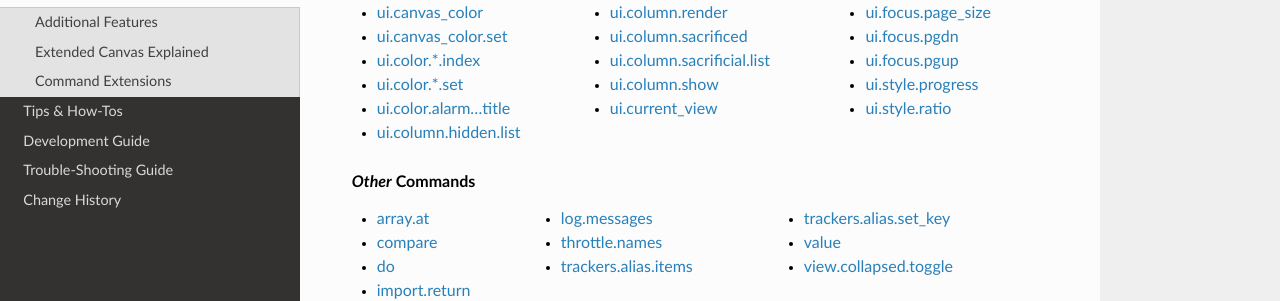
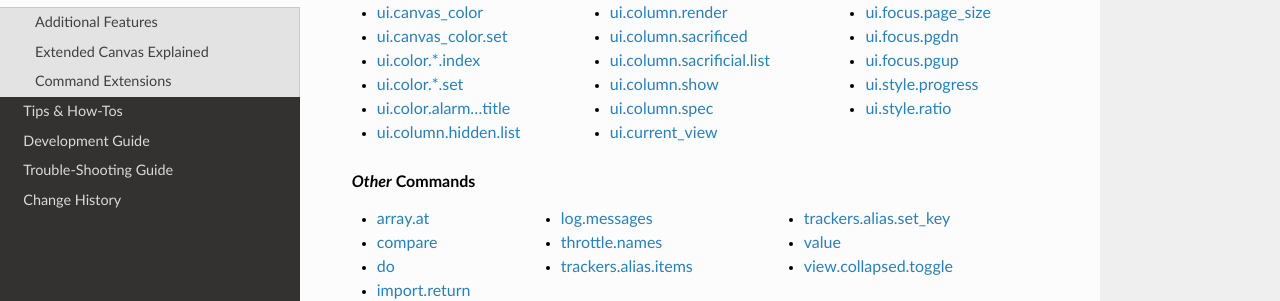
Before and after one commit to pyroscope/rtorrent-ps, a Sphinx documentation site: the page built from docs/manual.rst, in a window 1280 px wide and 900 px high, scrolled down 5424 px. Shown: the part 407-708 px from the top of the window. Built offline with Sphinx 7.4.7 and the Read the Docs theme 2.0.0, drawn with Linux system fonts in a browser that asks for light colours.

Commit message:
add 'ui.column.spec' command

```diff
--- a/docs/include-commands.rst
+++ b/docs/include-commands.rst
@@ -159,6 +159,7 @@
    * `ui.column.sacrificed`_
    * `ui.column.sacrificial.list`_
    * `ui.column.show`_
+   * `ui.column.spec`_
    * `ui.current_view`_
    * `ui.focus.end`_
    * `ui.focus.home`_
@@ -182,6 +183,7 @@
 .. _`ui.column.sacrificed`: https://rtorrent-docs.readthedocs.io/en/latest/cmd-ref.html#term-ui-column-sacrificed
 .. _`ui.column.sacrificial.list`: https://rtorrent-docs.readthedocs.io/en/latest/cmd-ref.html#term-ui-column-sacrificial-list
 .. _`ui.column.show`: https://rtorrent-docs.readthedocs.io/en/latest/cmd-ref.html#term-ui-column-show
+.. _`ui.column.spec`: https://rtorrent-docs.readthedocs.io/en/latest/cmd-ref.html#term-ui-column-spec
 .. _`ui.current_view`: https://rtorrent-docs.readthedocs.io/en/latest/cmd-ref.html#term-ui-current-view
 .. _`ui.focus.end`: https://rtorrent-docs.readthedocs.io/en/latest/cmd-ref.html#term-ui-focus-end
 .. _`ui.focus.home`: https://rtorrent-docs.readthedocs.io/en/latest/cmd-ref.html#term-ui-focus-home
```
Also changed, not shown: 2 other files.
